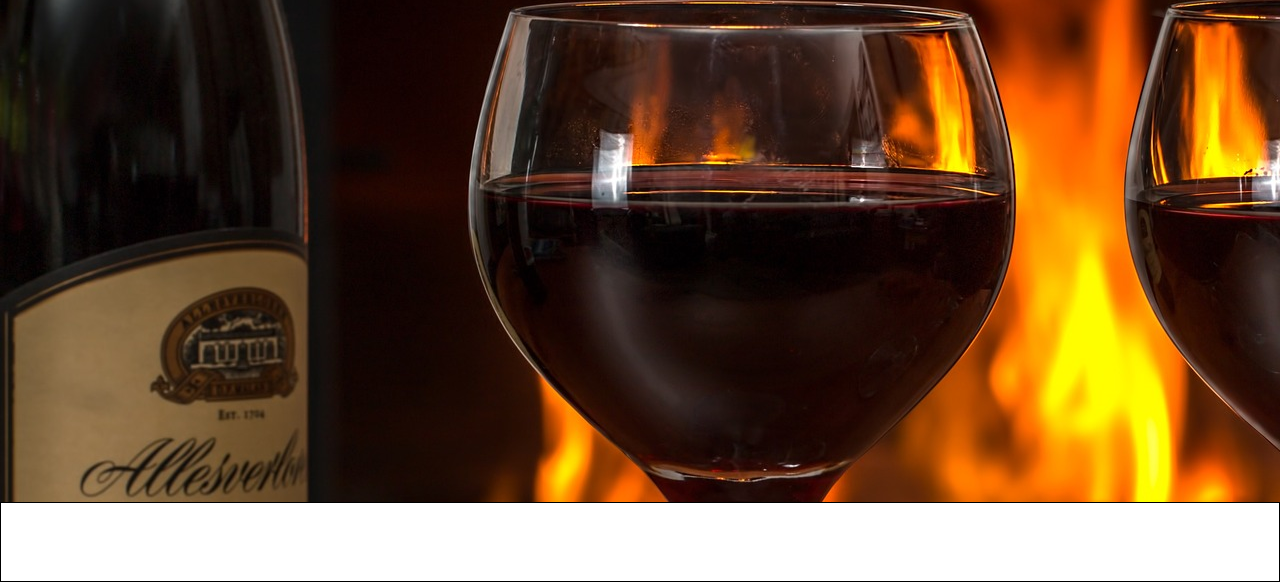
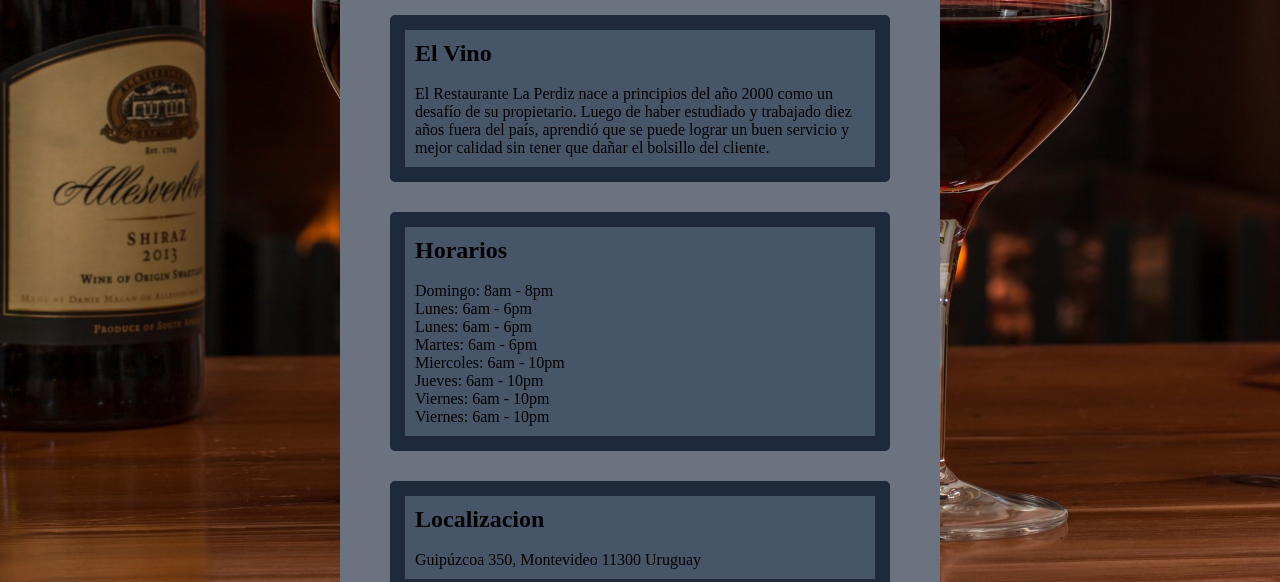
Before and after one commit to AgustinItuarte/Pagina-Restaurante, a website built with webpack: page dist/index.html in a window 1280 px wide. Shown: the part 218-800 px from the top of the page. Built offline with nearby package versions, Linux system fonts and the light colour scheme.

Commit message:
Contenido de la pagina principal añadido

```diff
--- a/src/principal.js
+++ b/src/principal.js
@@ -10,6 +10,11 @@ export default function paginaPrincipal() {
     const header_tab1 = document.createElement('button');
     const header_tab2 = document.createElement('button');
     const header_tab3 = document.createElement('button');
+    const cont_main = document.createElement('div');
+    const nombre = document.createElement('h1')
+    const bienvenida = document.createElement('div')
+    const horarios = document.createElement('div')
+    const localizacion = document.createElement('div')
 
     contenedor.appendChild(pagina_principal);
     pagina_principal.appendChild(header);
@@ -18,12 +23,19 @@ export default function paginaPrincipal() {
     header.appendChild(header_tab1);
     header.appendChild(header_tab2);
     header.appendChild(header_tab3);
-    main_content.style.backgroundImage =  `url(${Icon})` ;
-
+    main_content.appendChild(cont_main);
+    cont_main.appendChild(nombre);
+    cont_main.appendChild(bienvenida);
+    cont_main.appendChild(horarios);
+    cont_main.appendChild(localizacion);
 
     pagina_principal.classList.add('pagina-principal');
     header.classList.add('header');
-    main_content.classList.add('main_content');
+    main_content.classList.add('main-content');
+    cont_main.classList.add('cont-main');
+    bienvenida.classList.add('cuadros-contenido');
+    horarios.classList.add('cuadros-contenido');
+    localizacion.classList.add('cuadros-contenido');
     footer.classList.add('footer');
     header_tab1.classList.add('btn-inicio');
     header_tab2.classList.add('btn-menu');
@@ -32,5 +44,10 @@ export default function paginaPrincipal() {
     header_tab1.textContent = 'Inicio';
     header_tab2.textContent = 'Menu';
     header_tab3.textContent = 'Contacto';
+    nombre.textContent = 'Bienvenidos';
+    bienvenida.innerHTML = '<h2>El Vino</h2> <br> El Restaurante La Perdiz nace a principios del año 2000 como un desafío de su propietario. Luego de haber estudiado y trabajado diez años fuera del país, aprendió que se puede lograr un buen servicio y mejor calidad sin tener que dañar el bolsillo del cliente.';
+    horarios.innerHTML = '<h2>Horarios</h2> <br> Domingo: 8am - 8pm <br> Lunes: 6am - 6pm <br> Lunes: 6am - 6pm <br> Martes: 6am - 6pm <br> Miercoles: 6am - 10pm <br> Jueves: 6am - 10pm <br> Viernes: 6am - 10pm <br> Viernes: 6am - 10pm'
+    localizacion.innerHTML = '<h2>Localizacion</h2> <br> Guipúzcoa 350, Montevideo 11300 Uruguay'
+    main_content.style.backgroundImage =  `url(${Icon})` ;
 
 }
--- a/src/style.css
+++ b/src/style.css
@@ -1,19 +1,23 @@
+html,
+body {
+    max-width: 100%;
+    overflow-x: hidden;
+}
+
 * {
     box-sizing: border-box;
     padding: 0;
     margin: 0;
 }
 
-#contenido, body {
+body {
     height: 100vh;
     width: 100vw;
 }
 
 .pagina-principal {
     display: grid;
-    grid-template-rows: 10% 80% 10%;
-    height: 100vh;
-    width: 100vw;
+    grid-template-rows: 4% 92% 4%;
 }
 
 .header {
@@ -21,22 +25,48 @@
     display: flex;
     justify-content: center;
     align-items: center;
-    border: 1px solid black;
+    background-color: #6b7280;
 }
 
 .main-content {
-    height: 100%;
-    width: 100%;
+    display: flex;
+    flex-direction: column;
+    align-items: center;
+    justify-content: center;
     background-image: url('./vinos.jpg');
     background-size: cover;
     background-repeat: no-repeat;
-    background-size: 100% 100%;
+    background-attachment: fixed;
+    height: 100%;
+    width: 100%;
+    padding: 40px;
+}
+
+.cont-main {
+    display: flex;
+    flex-direction: column;
+    align-items: center;
+    height: 1800px;
+    width: 50%;
+    padding: 50px;
+    background-color: #6b7280;
+    border-radius: 20px;
+    gap: 30px;
+}
+
+.cuadros-contenido {
+    height: fit-content;
+    width: 500px;
+    border-radius: 5px;
+    padding: 10px;
+    border: 15px solid #1e293b;
+    background-color: #475569;
 }
 
 .footer {
     height: 100%;
     width: 100%;
-    border: 1px solid black;
+    background-color: #6b7280;
 }
 
 button {
```
Also changed, not shown: dist/main.js.
